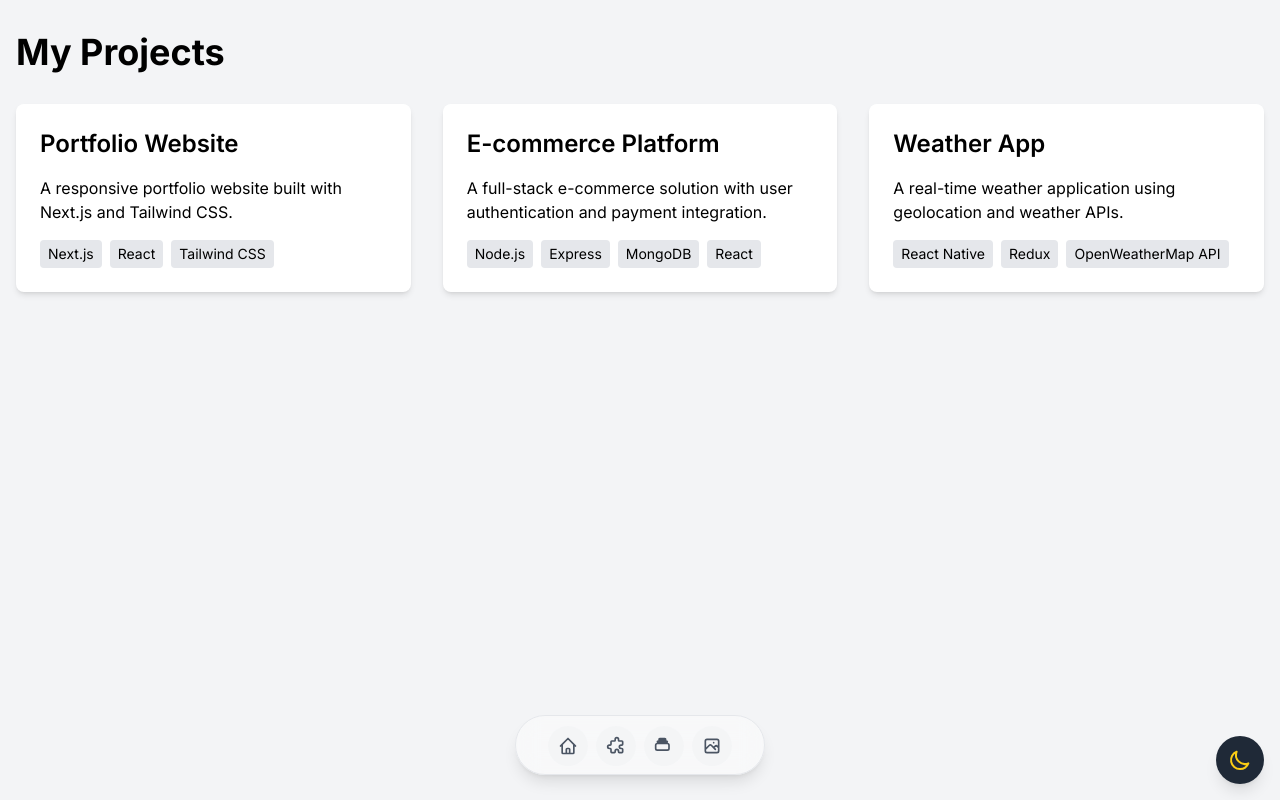
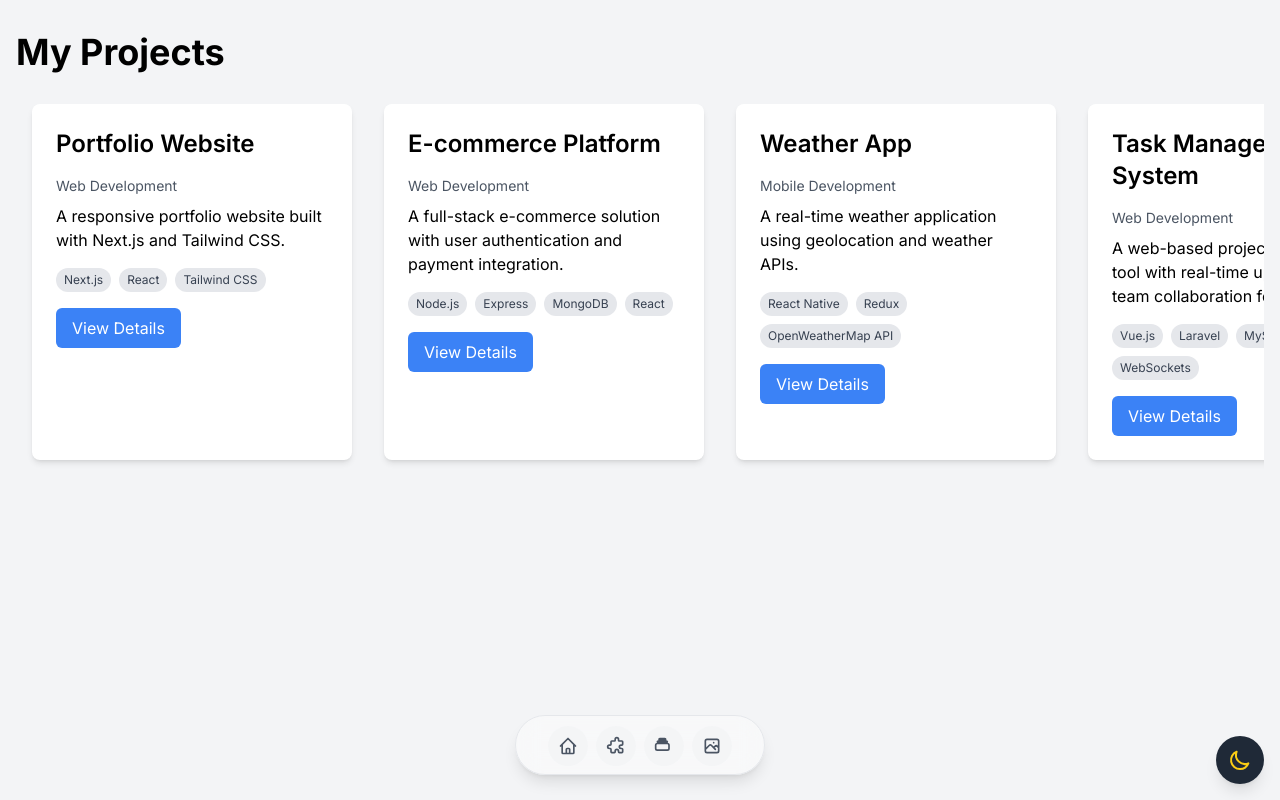
Before and after one commit to jorge-ivan-jimenez-reyes/WebPortfolioDesign, a Next.js app: page /projects in a window 1280 px wide. Built offline with nearby package versions, Linux system fonts and the light colour scheme; a web font is replaced by a local one.

Commit message:
feat: add Project type, implement custom hooks for window size and intersection observer, and enhance theme toggle functionality

```diff
--- a/next.config.ts
+++ b/next.config.ts
@@ -3,7 +3,7 @@ import type { NextConfig } from "next";
 const nextConfig: NextConfig = {
   reactStrictMode: true,
   images: {
-    domains: ['your-image-domain.com'], // Replace with your actual image domain
+    domains: ['*'], // Allow images from any domain - restrict this for production!
     deviceSizes: [640, 750, 828, 1080, 1200, 1920, 2048, 3840],
     imageSizes: [16, 32, 48, 64, 96, 128, 256, 384],
   },
--- /dev/null
+++ b/src/components/ProjectList.tsx
@@ -0,0 +1,93 @@
+import React, { useRef, useEffect, useState } from 'react';
+import { Project } from '@/types/Project';
+
+interface ProjectListProps {
+  projects: Project[];
+  isDarkMode: boolean;
+  setObservedElement: (element: HTMLDivElement | null) => void;
+  observedElements: Set<Element>;
+}
+
+const ProjectList: React.FC<ProjectListProps> = ({ projects, isDarkMode, setObservedElement, observedElements }) => {
+  const scrollRef = useRef<HTMLDivElement>(null);
+  const [visibleProjects, setVisibleProjects] = useState<Set<string>>(new Set());
+
+  useEffect(() => {
+    const handleWheel = (e: WheelEvent) => {
+      if (scrollRef.current) {
+        e.preventDefault();
+        scrollRef.current.scrollLeft += e.deltaY;
+      }
+    };
+
+    const currentScrollRef = scrollRef.current;
+    if (currentScrollRef) {
+      currentScrollRef.addEventListener('wheel', handleWheel, { passive: false });
+    }
+
+    return () => {
+      if (currentScrollRef) {
+        currentScrollRef.removeEventListener('wheel', handleWheel);
+      }
+    };
+  }, []);
+
+  useEffect(() => {
+    if (typeof window !== 'undefined') {
+      const newVisibleProjects = new Set<string>();
+      projects.forEach((project) => {
+        const element = document.getElementById(`project-${project.id}`);
+        if (element && observedElements.has(element)) {
+          newVisibleProjects.add(project.id.toString());
+        }
+      });
+      setVisibleProjects(newVisibleProjects);
+    }
+  }, [projects, observedElements]);
+
+  return (
+    <div
+      ref={scrollRef}
+      className="flex overflow-x-auto pb-8 hide-scrollbar"
+      style={{ scrollBehavior: 'smooth' }}
+    >
+      {projects.map((project) => (
+        <div
+          key={project.id}
+          ref={setObservedElement}
+          className={`flex-shrink-0 w-80 mx-4 p-6 rounded-lg shadow-md ${
+            isDarkMode ? 'bg-gray-800' : 'bg-white'
+          } opacity-0 transform translate-y-4 transition-all duration-300 ease-out ${
+            visibleProjects.has(project.id.toString()) ? 'fade-in' : ''
+          }`}
+          id={`project-${project.id}`}
+        >
+          <h2 className="text-2xl font-semibold mb-4">{project.title}</h2>
+          <p className={`text-sm mb-2 ${isDarkMode ? 'text-gray-400' : 'text-gray-600'}`}>{project.type}</p>
+          <p className="mb-4">{project.description}</p>
+          <div className="flex flex-wrap gap-2 mb-4">
+            {project.technologies.map((tech, index) => (
+              <span
+                key={index}
+                className={`px-2 py-1 text-xs rounded-full ${
+                  isDarkMode ? 'bg-gray-700 text-gray-300' : 'bg-gray-200 text-gray-700'
+                }`}
+              >
+                {tech}
+              </span>
+            ))}
+          </div>
+          <button
+            className={`px-4 py-2 rounded-md ${
+              isDarkMode ? 'bg-blue-600 hover:bg-blue-700' : 'bg-blue-500 hover:bg-blue-600'
+            } text-white transition-colors duration-300`}
+          >
+            View Details
+          </button>
+        </div>
+      ))}
+    </div>
+  );
+};
+
+export default ProjectList;
--- /dev/null
+++ b/src/components/ThemeToggle.tsx
@@ -0,0 +1,30 @@
+import { memo } from 'react';
+import { useTheme } from '../context/ThemeContext';
+
+const ThemeToggle = memo(function ThemeToggle() {
+    const { isDarkMode, toggleTheme } = useTheme();
+
+    const buttonClasses = `fixed bottom-4 right-4 p-3 rounded-full z-50 transition-colors duration-200 shadow-lg ${
+        isDarkMode ? 'bg-yellow-400 text-gray-900' : 'bg-gray-800 text-yellow-400'
+    }`;
+
+    return (
+        <button
+            onClick={toggleTheme}
+            className={buttonClasses}
+            aria-label={`Switch to ${isDarkMode ? 'light' : 'dark'} mode`}
+        >
+            {isDarkMode ? (
+                <svg xmlns="http://www.w3.org/2000/svg" className="h-6 w-6" fill="none" viewBox="0 0 24 24" stroke="currentColor">
+                    <path strokeLinecap="round" strokeLinejoin="round" strokeWidth={2} d="M12 3v1m0 16v1m9-9h-1M4 12H3m15.364 6.364l-.707-.707M6.343 6.343l-.707-.707m12.728 0l-.707.707M6.343 17.657l-.707.707M16 12a4 4 0 11-8 0 4 4 0 018 0z" />
+                </svg>
+            ) : (
+                <svg xmlns="http://www.w3.org/2000/svg" className="h-6 w-6" fill="none" viewBox="0 0 24 24" stroke="currentColor">
+                    <path strokeLinecap="round" strokeLinejoin="round" strokeWidth={2} d="M20.354 15.354A9 9 0 018.646 3.646 9.003 9.003 0 0012 21a9.003 9.003 0 008.354-5.646z" />
+                </svg>
+            )}
+        </button>
+    );
+});
+
+export default ThemeToggle;
--- a/src/context/ThemeContext.tsx
+++ b/src/context/ThemeContext.tsx
@@ -1,4 +1,4 @@
-import React, { createContext, useState, useContext, ReactNode, useEffect } from 'react';
+import React, { createContext, useState, useContext, ReactNode, useEffect, useCallback } from 'react';
 
 interface ThemeContextType {
   isDarkMode: boolean;
@@ -20,9 +20,9 @@ export const ThemeProvider: React.FC<{ children: ReactNode }> = ({ children }) =
     document.documentElement.classList.toggle('dark', isDarkMode);
   }, [isDarkMode]);
 
-  const toggleTheme = () => {
+  const toggleTheme = useCallback(() => {
     setIsDarkMode((prevMode) => !prevMode);
-  };
+  }, []);
 
   return (
     <ThemeContext.Provider value={{ isDarkMode, toggleTheme }}>
--- /dev/null
+++ b/src/hooks/useIntersectionObserver.ts
@@ -0,0 +1,36 @@
+import { useEffect, useRef, useState } from 'react';
+
+const useIntersectionObserver = () => {
+  const [observedElements, setObservedElements] = useState<Set<Element>>(new Set());
+  const observer = useRef<IntersectionObserver | null>(null);
+
+  useEffect(() => {
+    observer.current = new IntersectionObserver(
+      (entries) => {
+        entries.forEach((entry) => {
+          if (entry.isIntersecting) {
+            entry.target.classList.add('fade-in');
+          }
+        });
+      },
+      { threshold: 0.1 }
+    );
+
+    return () => {
+      if (observer.current) {
+        observer.current.disconnect();
+      }
+    };
+  }, []);
+
+  const setObservedElement = (element: Element | null) => {
+    if (element && !observedElements.has(element)) {
+      setObservedElements((prev) => new Set(prev).add(element));
+      observer.current?.observe(element);
+    }
+  };
+
+  return { observedElements, setObservedElement };
+};
+
+export default useIntersectionObserver;
--- a/src/pages/_app.tsx
+++ b/src/pages/_app.tsx
@@ -1,35 +1,12 @@
 import type { AppProps } from 'next/app';
 import { ThemeProvider, useTheme } from '../context/ThemeContext';
 import '../styles/globals.css';
-import { useEffect, memo } from 'react';
+import { useEffect } from 'react';
 import dynamic from 'next/dynamic';
 import { Inter } from 'next/font/google';
+import ThemeToggle from '../components/ThemeToggle';
 
 const inter = Inter({ subsets: ['latin'] });
-
-const ThemeToggle = memo(function ThemeToggle() {
-    const { isDarkMode, toggleTheme } = useTheme();
-
-    return (
-        <button
-            onClick={toggleTheme}
-            className={`fixed bottom-4 right-4 p-3 rounded-full z-50 ${
-                isDarkMode ? 'bg-yellow-400 text-gray-900' : 'bg-gray-800 text-yellow-400'
-            } transition-colors duration-200 shadow-lg`}
-            aria-label={`Switch to ${isDarkMode ? 'light' : 'dark'} mode`}
-        >
-            {isDarkMode ? (
-                <svg xmlns="http://www.w3.org/2000/svg" className="h-6 w-6" fill="none" viewBox="0 0 24 24" stroke="currentColor">
-                    <path strokeLinecap="round" strokeLinejoin="round" strokeWidth={2} d="M12 3v1m0 16v1m9-9h-1M4 12H3m15.364 6.364l-.707-.707M6.343 6.343l-.707-.707m12.728 0l-.707.707M6.343 17.657l-.707.707M16 12a4 4 0 11-8 0 4 4 0 018 0z" />
-                </svg>
-            ) : (
-                <svg xmlns="http://www.w3.org/2000/svg" className="h-6 w-6" fill="none" viewBox="0 0 24 24" stroke="currentColor">
-                    <path strokeLinecap="round" strokeLinejoin="round" strokeWidth={2} d="M20.354 15.354A9 9 0 018.646 3.646 9.003 9.003 0 0012 21a9.003 9.003 0 008.354-5.646z" />
-                </svg>
-            )}
-        </button>
-    );
-});
 
 function Loading() {
     return <div className="flex justify-center items-center h-screen">Loading...</div>;
--- a/src/pages/projects.tsx
+++ b/src/pages/projects.tsx
@@ -1,75 +1,67 @@
-import React, { useEffect, useRef } from 'react';
-import { useTheme } from '../context/ThemeContext';
-import Footer from '../components/Footer';
+import React from 'react';
+import { useTheme } from '@/context/ThemeContext';
+import Footer from '@/components/Footer';
+import ProjectList from '@/components/ProjectList';
+import { Project } from '@/types/Project';
+import useIntersectionObserver from '@/hooks/useIntersectionObserver';
 
-const ProjectsPage = () => {
-  const projectRefs = useRef<(HTMLDivElement | null)[]>([]);
-  const { isDarkMode } = useTheme();
-
-  const projects = [
+// Single Responsibility Principle: Separate data fetching
+const useProjects = (): Project[] => {
+  // In a real application, this could be an API call
+  return [
     {
+      id: 1,
       title: "Portfolio Website",
       description: "A responsive portfolio website built with Next.js and Tailwind CSS.",
       technologies: ["Next.js", "React", "Tailwind CSS"],
+      type: "Web Development",
     },
     {
+      id: 2,
       title: "E-commerce Platform",
       description: "A full-stack e-commerce solution with user authentication and payment integration.",
       technologies: ["Node.js", "Express", "MongoDB", "React"],
+      type: "Web Development",
     },
     {
+      id: 3,
       title: "Weather App",
       description: "A real-time weather application using geolocation and weather APIs.",
       technologies: ["React Native", "Redux", "OpenWeatherMap API"],
+      type: "Mobile Development",
+    },
+    {
+      id: 4,
+      title: "Task Management System",
+      description: "A web-based project management tool with real-time updates and team collaboration features.",
+      technologies: ["Vue.js", "Laravel", "MySQL", "WebSockets"],
+      type: "Web Development",
+    },
+    {
+      id: 5,
+      title: "Fitness Tracker",
+      description: "A cross-platform mobile app for tracking workouts, nutrition, and health metrics.",
+      technologies: ["Flutter", "Dart", "Firebase", "HealthKit"],
+      type: "Mobile Development",
     },
   ];
+};
 
-  useEffect(() => {
-    const observer = new IntersectionObserver(
-      (entries) => {
-        entries.forEach((entry) => {
-          if (entry.isIntersecting) {
-            entry.target.classList.add('fade-in');
-          }
-        });
-      },
-      { threshold: 0.1 }
-    );
-
-    projectRefs.current.forEach((ref) => {
-      if (ref) observer.observe(ref);
-    });
-
-    return () => observer.disconnect();
-  }, []);
-
-  const setProjectRef = (el: HTMLDivElement | null, index: number) => {
-    projectRefs.current[index] = el;
-  };
+const ProjectsPage: React.FC = () => {
+  const { isDarkMode } = useTheme();
+  const projects = useProjects();
+  const { observedElements, setObservedElement } = useIntersectionObserver();
 
   return (
     <div className={`min-h-screen ${isDarkMode ? 'bg-gray-900 text-white' : 'bg-gray-100 text-black'}`}>
       <main className="container mx-auto px-4 py-8">
         <h1 className="text-4xl font-bold mb-8">My Projects</h1>
-        <div className="grid grid-cols-1 md:grid-cols-2 lg:grid-cols-3 gap-8">
-          {projects.map((project, index) => (
-            <div
-              key={index}
-              ref={(el) => setProjectRef(el, index)}
-              className={`p-6 rounded-lg shadow-md ${isDarkMode ? 'bg-gray-800' : 'bg-white'} opacity-0 transform translate-y-4 transition-all duration-300 ease-out fade-in`}
-            >
-              <h2 className="text-2xl font-semibold mb-4">{project.title}</h2>
-              <p className="mb-4">{project.description}</p>
-              <div className="flex flex-wrap gap-2">
-                {project.technologies.map((tech, techIndex) => (
-                  <span key={techIndex} className={`px-2 py-1 text-sm rounded ${isDarkMode ? 'bg-gray-700' : 'bg-gray-200'}`}>
-                    {tech}
-                  </span>
-                ))}
-              </div>
-            </div>
-          ))}
-        </div>
+        <ProjectList
+          projects={projects}
+          isDarkMode={isDarkMode}
+          setObservedElement={setObservedElement}
+          observedElements={observedElements}
+        />
       </main>
       <Footer />
     </div>
--- a/src/styles/globals.css
+++ b/src/styles/globals.css
@@ -93,3 +93,14 @@ html {
 .fade-up {
   will-change: transform, opacity;
 }
+
+/* Hide scrollbar for Chrome, Safari and Opera */
+.hide-scrollbar::-webkit-scrollbar {
+  display: none;
+}
+
+/* Hide scrollbar for IE, Edge and Firefox */
+.hide-scrollbar {
+  -ms-overflow-style: none;  /* IE and Edge */
+  scrollbar-width: none;  /* Firefox */
+}
--- /dev/null
+++ b/src/types/Project.ts
@@ -0,0 +1,7 @@
+export interface Project {
+  id: number;
+  title: string;
+  description: string;
+  technologies: string[];
+  type: string;
+}
```
Also changed, not shown: src/components/Header.tsx (+12 -2 lines), src/hooks/useWindowSize.ts (added, +29 -0 lines).
